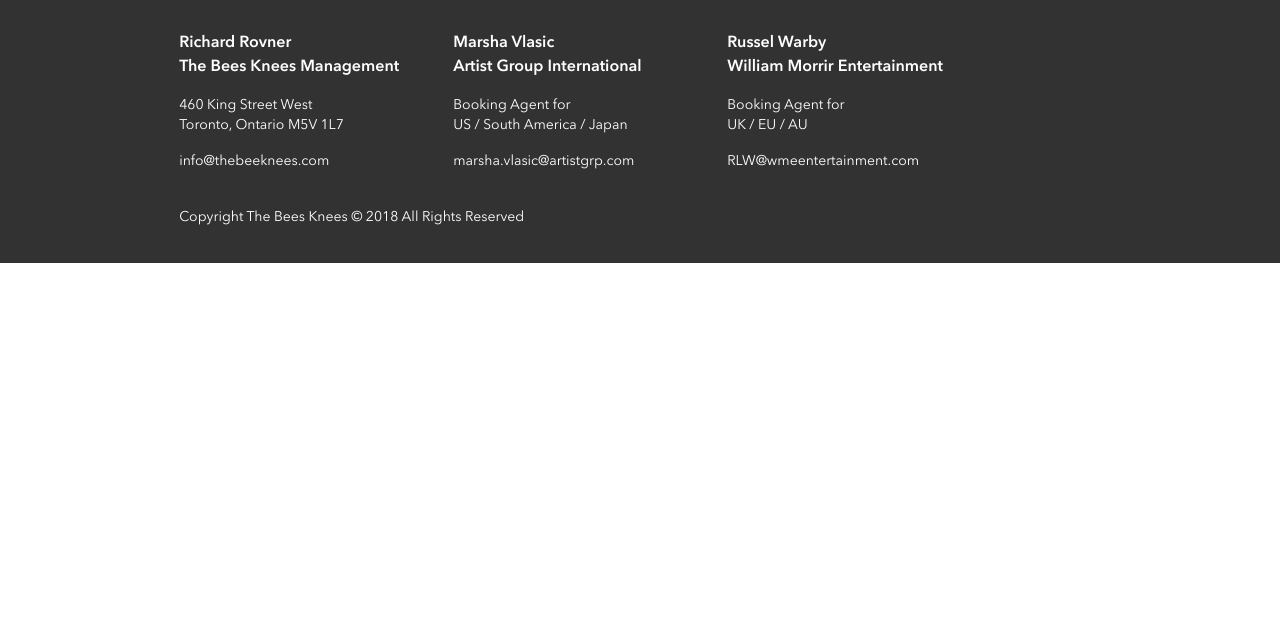
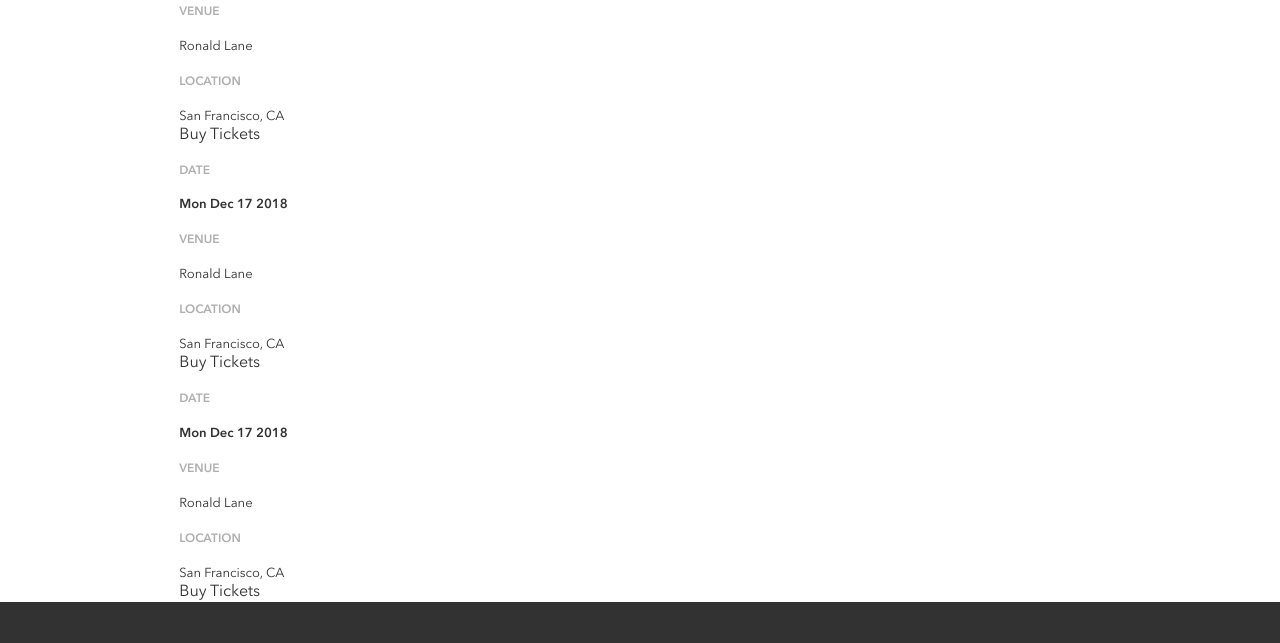
Before and after one commit to jaspreetlall/bandsite, a plain HTML site: page sprint_2/pages/shows.html in a window 1280 px wide. Shown: the part 830-1473 px from the top of the page. Before the commit the page ends 1093 px from the top, so only its background shows below. Drawn offline with Linux system fonts and the light colour scheme.

Commit message:
Created basic markup for shows-section. Styling ininitial stage.

```diff
--- a/sprint_2/pages/shows.html
+++ b/sprint_2/pages/shows.html
@@ -40,10 +40,78 @@
     </div>
   </section>
 
-  <section>
-    <div class="container">
-      <h2>Shows</h2>
-      <form action=""></form>
+  <section class="shows">
+    <div class="shows__container container">
+      <h2 class="shows__container-title">Shows</h2>
+      <div class="shows__container-block">
+
+        <div class="shows__container-block-titles" aria-hidden="true">
+          <div class="shows__container-block-titles-date">Dates</div>
+          <div class="shows__container-block-titles-venue">Venue</div>
+          <div class="shows__container-block-titles-location">Location</div>
+        </div>
+
+        <div class="shows__container-block-show">
+          <div class="shows__container-block-show-date">
+            <h4 class="shows__container-block-show-date-title">Date</h4>
+            <div class="shows__container-block-show-date-value" aria-label="Date">Mon Dec 17 2018</div>
+          </div>
+
+          <div class="shows__container-block-show-venue">
+            <h4 class="shows__container-block-show-venue-title">Venue</h4>
+            <div class="shows__container-block-show-venue-value" aria-label="Venue">Ronald Lane</div>
+          </div>
+
+          <div class="shows__container-block-show-location">
+            <h4 class="shows__container-block-show-location-title">Location</h4>
+            <div class="shows__container-block-show-location-value" aria-label="Location">San Francisco, CA</div>
+          </div>
+
+          <a class="shows__container-block-show-button" href="#">Buy Tickets</a>
+        </div>
+
+        <div class="shows__container-block-show">
+          <div class="shows__container-block-show-date">
+            <h4 class="shows__container-block-show-date-title">Date</h4>
+            <div class="shows__container-block-show-date-value" aria-label="Date">Mon Dec 17 2018</div>
+          </div>
+
+          <div class="shows__container-block-show-venue">
+            <h4 class="shows__container-block-show-venue-title">Venue</h4>
+            <div class="shows__container-block-show-venue-value" aria-label="Venue">Ronald Lane</div>
+          </div>
+
+          <div class="shows__container-block-show-location">
+            <h4 class="shows__container-block-show-location-title">Location</h4>
+            <div class="shows__container-block-show-location-value" aria-label="Location">San Francisco, CA</div>
+          </div>
+
+          <a class="shows__container-block-show-button" href="#">Buy Tickets</a>
+        </div>
+
+        <div class="shows__container-block-show">
+          <div class="shows__container-block-show-date">
+            <h4 class="shows__container-block-show-date-title">Date</h4>
+            <div class="shows__container-block-show-date-value" aria-label="Date">Mon Dec 17 2018</div>
+          </div>
+
+          <div class="shows__container-block-show-venue">
+            <h4 class="shows__container-block-show-venue-title">Venue</h4>
+            <div class="shows__container-block-show-venue-value" aria-label="Venue">Ronald Lane</div>
+          </div>
+
+          <div class="shows__container-block-show-location">
+            <h4 class="shows__container-block-show-location-title">Location</h4>
+            <div class="shows__container-block-show-location-value" aria-label="Location">San Francisco, CA</div>
+          </div>
+
+          <a class="shows__container-block-show-button" href="#">Buy Tickets</a>
+        </div>
+
+
+
+
+      </div>
     </div>
   </section>
 
--- a/sprint_2/styles/shows.scss
+++ b/sprint_2/styles/shows.scss
@@ -105,3 +105,53 @@
     }
   }
 }
+
+/* Section - Shows */
+
+.shows {
+  &__container {
+    &-title {
+      @include mobile-h1-header;
+    }
+    &-block {
+      &-titles {
+        display: none;
+        &-date {}
+        &-venue {}
+        &-location {}
+      }
+      &-show {
+        &-date {
+          &-title {
+            @include mobile-h5;
+            text-transform: uppercase;
+            color: #AFAFAF;
+            font-weight: 600;
+          }
+          &-value {
+            @include mobile-h4-para-list-contact;
+            font-weight: 600;
+          }
+        }
+        &-venue {
+          &-title {
+            @extend .shows__container-block-show-date-title;
+          }
+          &-value {
+            @extend .shows__container-block-show-date-value;
+            font-weight: 400;
+          }
+        }
+        &-location {
+          &-title {
+          @extend .shows__container-block-show-venue-title;
+          }
+          &-value {
+          @extend .shows__container-block-show-venue-value;
+          }
+        }
+        &-button {}
+      }
+    }
+  }
+}
```
Also changed, not shown: sprint_2/styles/shows.css.
